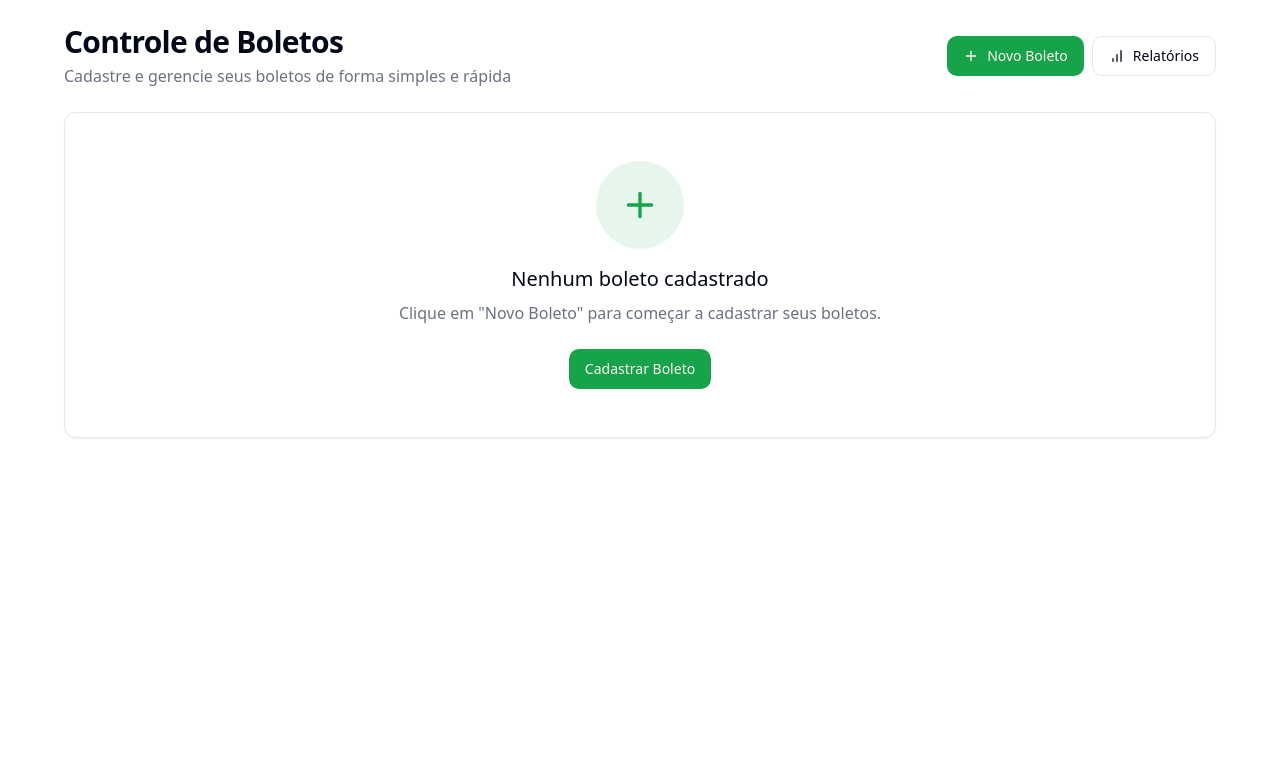
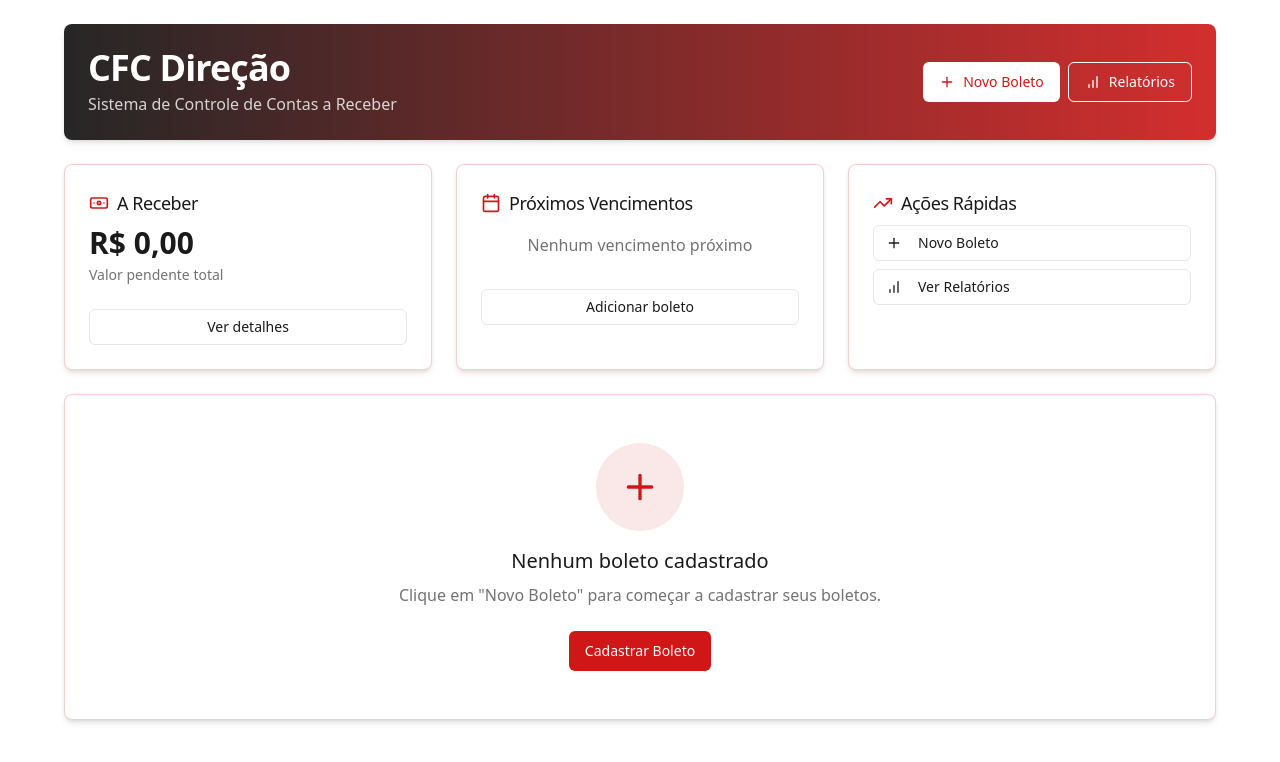
Before and after one commit to degodoi/gerenciadordeboletos, a React (Vite) app: page / in a window 1280 px wide. Shown: the top 762 px of the page. Built offline with nearby package versions, Linux system fonts and the light colour scheme.

Commit message:
Improve UI and reporting
Update the UI to use black and red as the primary colors. Rename "Total Pago" to "Total Recebido" in the reporting section.  Enhance the initial page of the system.

```diff
--- a/src/components/Dashboard.tsx
+++ b/src/components/Dashboard.tsx
@@ -14,7 +14,7 @@ export function Dashboard({ boletos }: DashboardProps) {
   const totalBoletos = boletos.length;
   const totalValor = boletos.reduce((acc, boleto) => acc + boleto.valorTotal, 0);
   const totalParcelas = boletos.reduce((acc, boleto) => acc + boleto.parcelas, 0);
-  const totalPago = boletos.reduce((acc, boleto) => {
+  const totalRecebido = boletos.reduce((acc, boleto) => {
     const parcelasPagas = boleto.parcelasInfo.filter(parcela => parcela.paga);
     return acc + parcelasPagas.reduce((total, parcela) => total + parcela.valor, 0) + boleto.entrada;
   }, 0);
@@ -37,10 +37,10 @@ export function Dashboard({ boletos }: DashboardProps) {
     <div className="space-y-6 fade-in">
       <h2 className="text-2xl font-bold tracking-tight">Visão Geral</h2>
       <div className="grid gap-4 md:grid-cols-2 lg:grid-cols-4">
-        <Card className="hover-scale">
+        <Card className="hover-scale border-primary/20 shadow-md">
           <CardHeader className="flex flex-row items-center justify-between space-y-0 pb-2">
             <CardTitle className="text-sm font-medium">Total de Boletos</CardTitle>
-            <Users className="h-4 w-4 text-muted-foreground" />
+            <Users className="h-4 w-4 text-primary" />
           </CardHeader>
           <CardContent>
             <div className="text-2xl font-bold">{totalBoletos}</div>
@@ -50,10 +50,10 @@ export function Dashboard({ boletos }: DashboardProps) {
           </CardContent>
         </Card>
 
-        <Card className="hover-scale">
+        <Card className="hover-scale border-primary/20 shadow-md">
           <CardHeader className="flex flex-row items-center justify-between space-y-0 pb-2">
             <CardTitle className="text-sm font-medium">Valor Total</CardTitle>
-            <CreditCard className="h-4 w-4 text-muted-foreground" />
+            <CreditCard className="h-4 w-4 text-primary" />
           </CardHeader>
           <CardContent>
             <div className="text-2xl font-bold">{formatarMoeda(totalValor)}</div>
@@ -63,23 +63,23 @@ export function Dashboard({ boletos }: DashboardProps) {
           </CardContent>
         </Card>
 
-        <Card className="hover-scale">
+        <Card className="hover-scale border-primary/20 shadow-md">
           <CardHeader className="flex flex-row items-center justify-between space-y-0 pb-2">
-            <CardTitle className="text-sm font-medium">Total Pago</CardTitle>
-            <PiggyBank className="h-4 w-4 text-muted-foreground" />
+            <CardTitle className="text-sm font-medium">Total Recebido</CardTitle>
+            <PiggyBank className="h-4 w-4 text-primary" />
           </CardHeader>
           <CardContent>
-            <div className="text-2xl font-bold">{formatarMoeda(totalPago)}</div>
+            <div className="text-2xl font-bold">{formatarMoeda(totalRecebido)}</div>
             <p className="text-xs text-muted-foreground">
-              {((totalPago / totalValor) * 100).toFixed(1)}% do total
+              {((totalRecebido / totalValor) * 100).toFixed(1)}% do total
             </p>
           </CardContent>
         </Card>
 
-        <Card className={`hover-scale ${parcelasVencidas > 0 ? "border-red-200 bg-red-50" : ""}`}>
+        <Card className={`hover-scale shadow-md ${parcelasVencidas > 0 ? "border-destructive/50 bg-destructive/5" : "border-primary/20"}`}>
           <CardHeader className="flex flex-row items-center justify-between space-y-0 pb-2">
             <CardTitle className="text-sm font-medium">Parcelas Vencidas</CardTitle>
-            <AlertCircle className={`h-4 w-4 ${parcelasVencidas > 0 ? "text-red-500" : "text-muted-foreground"}`} />
+            <AlertCircle className={`h-4 w-4 ${parcelasVencidas > 0 ? "text-destructive" : "text-primary"}`} />
           </CardHeader>
           <CardContent>
             <div className="text-2xl font-bold">{parcelasVencidas}</div>
--- a/src/index.css
+++ b/src/index.css
@@ -6,25 +6,25 @@
 @layer base {
   :root {
     --background: 0 0% 100%;
-    --foreground: 222.2 84% 4.9%;
+    --foreground: 0 0% 10%;
     --card: 0 0% 100%;
-    --card-foreground: 222.2 84% 4.9%;
+    --card-foreground: 0 0% 10%;
     --popover: 0 0% 100%;
-    --popover-foreground: 222.2 84% 4.9%;
-    --primary: 142.1 76.2% 36.3%;
-    --primary-foreground: 355.7 100% 97.3%;
-    --secondary: 220 14.3% 95.9%;
-    --secondary-foreground: 220.9 39.3% 11%;
-    --muted: 220 14.3% 95.9%;
-    --muted-foreground: 220 8.9% 46.1%;
-    --accent: 220 14.3% 95.9%;
-    --accent-foreground: 220.9 39.3% 11%;
+    --popover-foreground: 0 0% 10%;
+    --primary: 0 80% 45%;
+    --primary-foreground: 0 0% 98%;
+    --secondary: 0 0% 15%;
+    --secondary-foreground: 0 0% 98%;
+    --muted: 0 0% 96%;
+    --muted-foreground: 0 0% 45%;
+    --accent: 0 80% 45%;
+    --accent-foreground: 0 0% 98%;
     --destructive: 0 84.2% 60.2%;
-    --destructive-foreground: 210 20% 98%;
-    --border: 220 13% 91%;
-    --input: 220 13% 91%;
-    --ring: 142.1 76.2% 36.3%;
-    --radius: 0.75rem;
+    --destructive-foreground: 0 0% 98%;
+    --border: 0 0% 90%;
+    --input: 0 0% 90%;
+    --ring: 0 80% 45%;
+    --radius: 0.5rem;
   }
 }
 
--- a/src/pages/Index.tsx
+++ b/src/pages/Index.tsx
@@ -4,9 +4,10 @@ import { BoletoForm, type Boleto } from "@/components/BoletoForm";
 import { BoletoList } from "@/components/BoletoList";
 import { Button } from "@/components/ui/button";
 import { Dashboard } from "@/components/Dashboard";
-import { Plus, BarChart } from "lucide-react";
+import { Plus, BarChart, Banknote, Calendar, TrendingUp } from "lucide-react";
 import { Link } from "react-router-dom";
-import { Card, CardContent } from "@/components/ui/card";
+import { Card, CardContent, CardFooter, CardHeader, CardTitle } from "@/components/ui/card";
+import { formatarMoeda } from "@/lib/utils";
 
 interface IndexProps {
   boletos: Boleto[];
@@ -16,6 +17,25 @@ interface IndexProps {
 const Index = ({ boletos, onUpdateBoletos }: IndexProps) => {
   const [editingBoleto, setEditingBoleto] = useState<Boleto | null>(null);
   const [showForm, setShowForm] = useState(false);
+
+  // Calcular estatísticas rápidas para os cards de destaque
+  const totalReceber = boletos.reduce((acc, boleto) => {
+    const parcelasNaoPagas = boleto.parcelasInfo.filter(parcela => !parcela.paga);
+    return acc + parcelasNaoPagas.reduce((total, parcela) => total + parcela.valor, 0);
+  }, 0);
+
+  const proximosVencimentos = boletos
+    .flatMap(boleto =>
+      boleto.parcelasInfo
+        .filter(parcela => !parcela.paga)
+        .map(parcela => ({
+          cliente: boleto.nome,
+          valor: parcela.valor,
+          data: parcela.dataVencimento
+        }))
+    )
+    .sort((a, b) => new Date(a.data).getTime() - new Date(b.data).getTime())
+    .slice(0, 3);
 
   const handleSubmit = (novoBoleto: Boleto) => {
     let newBoletos: Boleto[];
@@ -63,30 +83,35 @@ const Index = ({ boletos, onUpdateBoletos }: IndexProps) => {
     setShowForm(true);
   };
 
+  // Formatar data para exibição
+  const formatarData = (data: Date) => {
+    return new Date(data).toLocaleDateString('pt-BR');
+  };
+
   return (
     <div className="min-h-screen bg-background p-4 md:p-6">
       <div className="mx-auto max-w-6xl space-y-6">
-        <header className="flex items-center justify-between">
+        <header className="flex flex-col md:flex-row md:items-center justify-between gap-4 p-6 bg-gradient-to-r from-secondary to-primary/90 text-white rounded-lg shadow-md">
           <div className="space-y-1">
-            <h1 className="text-3xl font-bold tracking-tight">
-              Controle de Boletos
+            <h1 className="text-4xl font-bold tracking-tight">
+              CFC Direção
             </h1>
-            <p className="text-muted-foreground">
+            <p className="text-white/80">
               {editingBoleto
                 ? "Editar boleto"
-                : "Cadastre e gerencie seus boletos de forma simples e rápida"}
+                : "Sistema de Controle de Contas a Receber"}
             </p>
           </div>
 
           <div className="flex space-x-2">
             {!showForm && (
               <>
-                <Button onClick={handleNewBoleto} className="gap-2">
+                <Button onClick={handleNewBoleto} className="gap-2 bg-white text-primary hover:bg-white/90">
                   <Plus className="h-4 w-4" />
                   Novo Boleto
                 </Button>
 
-                <Button variant="outline" asChild>
+                <Button variant="outline" className="bg-transparent border-white text-white hover:bg-white/10" asChild>
                   <Link to="/relatorios" className="flex items-center gap-2">
                     <BarChart className="h-4 w-4" />
                     Relatórios
@@ -96,6 +121,76 @@ const Index = ({ boletos, onUpdateBoletos }: IndexProps) => {
             )}
           </div>
         </header>
+
+        {!showForm && (
+          <div className="grid gap-6 md:grid-cols-2 lg:grid-cols-3 fade-in">
+            <Card className="hover-scale border-primary/20 shadow-md">
+              <CardHeader className="pb-2">
+                <CardTitle className="flex items-center text-lg font-medium">
+                  <Banknote className="h-5 w-5 mr-2 text-primary" />
+                  A Receber
+                </CardTitle>
+              </CardHeader>
+              <CardContent>
+                <div className="text-3xl font-bold">{formatarMoeda(totalReceber)}</div>
+                <p className="text-sm text-muted-foreground mt-1">Valor pendente total</p>
+              </CardContent>
+              <CardFooter className="pt-0">
+                <Button variant="outline" size="sm" className="w-full" asChild>
+                  <Link to="/relatorios">Ver detalhes</Link>
+                </Button>
+              </CardFooter>
+            </Card>
+
+            <Card className="hover-scale border-primary/20 shadow-md">
+              <CardHeader className="pb-2">
+                <CardTitle className="flex items-center text-lg font-medium">
+                  <Calendar className="h-5 w-5 mr-2 text-primary" />
+                  Próximos Vencimentos
+                </CardTitle>
+              </CardHeader>
+              <CardContent>
+                <div className="space-y-2">
+                  {proximosVencimentos.length > 0 ? (
+                    proximosVencimentos.map((vencimento, idx) => (
+                      <div key={idx} className="flex justify-between text-sm">
+                        <span className="truncate max-w-[130px]">{vencimento.cliente}</span>
+                        <span className="font-medium">{formatarMoeda(vencimento.valor)}</span>
+                        <span className="text-muted-foreground">{formatarData(vencimento.data)}</span>
+                      </div>
+                    ))
+                  ) : (
+                    <div className="text-center py-2 text-muted-foreground">Nenhum vencimento próximo</div>
+                  )}
+                </div>
+              </CardContent>
+              <CardFooter className="pt-0">
+                <Button variant="outline" size="sm" className="w-full" onClick={handleNewBoleto}>
+                  Adicionar boleto
+                </Button>
+              </CardFooter>
+            </Card>
+
+            <Card className="hover-scale border-primary/20 shadow-md">
+              <CardHeader className="pb-2">
+                <CardTitle className="flex items-center text-lg font-medium">
+                  <TrendingUp className="h-5 w-5 mr-2 text-primary" />
+                  Ações Rápidas
+                </CardTitle>
+              </CardHeader>
+              <CardContent className="space-y-2">
+                <Button variant="outline" size="sm" className="w-full justify-start" onClick={handleNewBoleto}>
+                  <Plus className="h-4 w-4 mr-2" /> Novo Boleto
+                </Button>
+                <Button variant="outline" size="sm" className="w-full justify-start" asChild>
+                  <Link to="/relatorios">
+                    <BarChart className="h-4 w-4 mr-2" /> Ver Relatórios
+                  </Link>
+                </Button>
+              </CardContent>
+            </Card>
+          </div>
+        )}
 
         {boletos.length > 0 && !showForm && (
           <Dashboard boletos={boletos} />
@@ -125,7 +220,7 @@ const Index = ({ boletos, onUpdateBoletos }: IndexProps) => {
         )}
 
         {boletos.length === 0 && !showForm && (
-          <Card>
+          <Card className="border-primary/20 shadow-md">
             <CardContent className="flex flex-col items-center justify-center p-12 text-center">
               <div className="rounded-full bg-primary/10 p-6 mb-4">
                 <Plus className="h-10 w-10 text-primary" />
```
Also changed, not shown: src/pages/Relatorios.tsx (+31 -28 lines).
